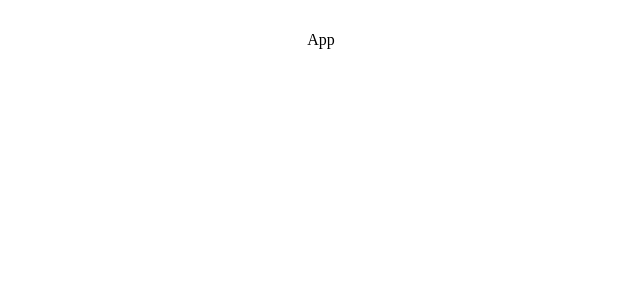
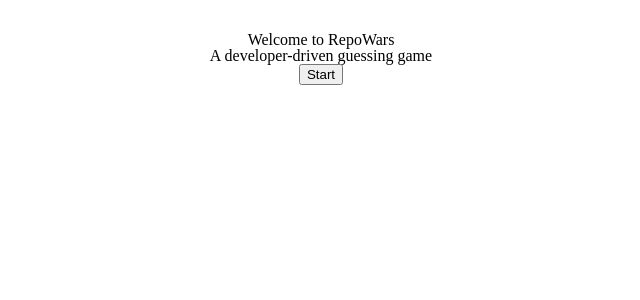
Before and after one commit to danielbrazrocha/repowars, a React (Vite) app: page / in a window 1280 px wide. Shown: the top 300 px of the page, without its empty margins (319-959 px from the left). Built offline with nearby package versions, Linux system fonts and the light colour scheme.

Commit message:
feat: add initial home screen

```diff
--- a/src/App.tsx
+++ b/src/App.tsx
@@ -1,9 +1,38 @@
-import React from 'react'
+import React, { useState } from 'react'
 import './app.css'
 
 const App = () => {
+  const [showGame, setShowGame] = useState<boolean>(false)
+  const [repos, setRepos] = useState([1])
+
+
+  const handleStart = (params: any) => {
+    setShowGame(true)
+    console.log('first')
+    return null
+  }
   return (
-    <div>App</div>
+    <main>
+      {!showGame && (
+        <>
+          <h1>Welcome to RepoWars</h1>
+          <h2>A developer-driven guessing game</h2>
+          {repos.length === 0 ?
+            <div>Loading...</div> :
+            <button
+            type="submit"
+            onClick={handleStart}>Start</button>
+          }
+
+        </>
+      )}
+
+      {showGame && (
+        <>
+          <div>Carregado</div>
+        </>
+      )}
+    </main>
   )
 }
 
```
